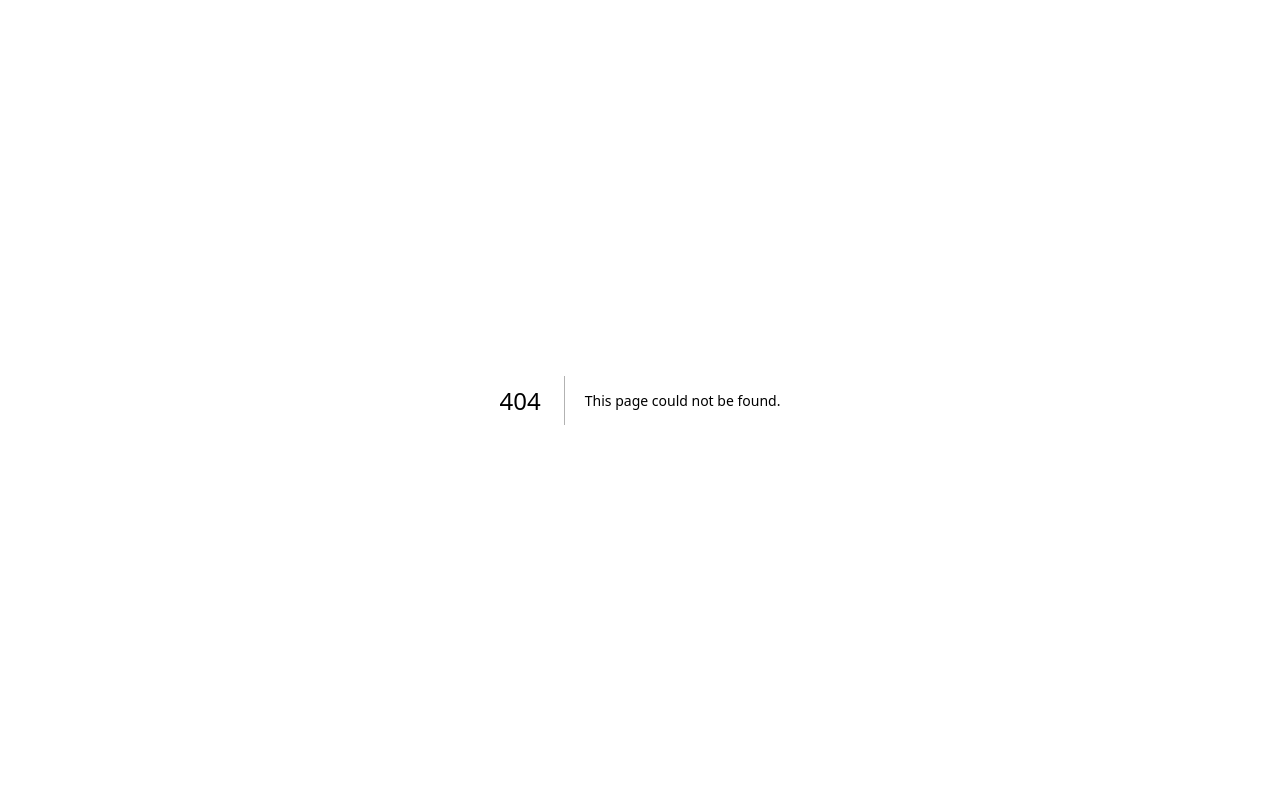
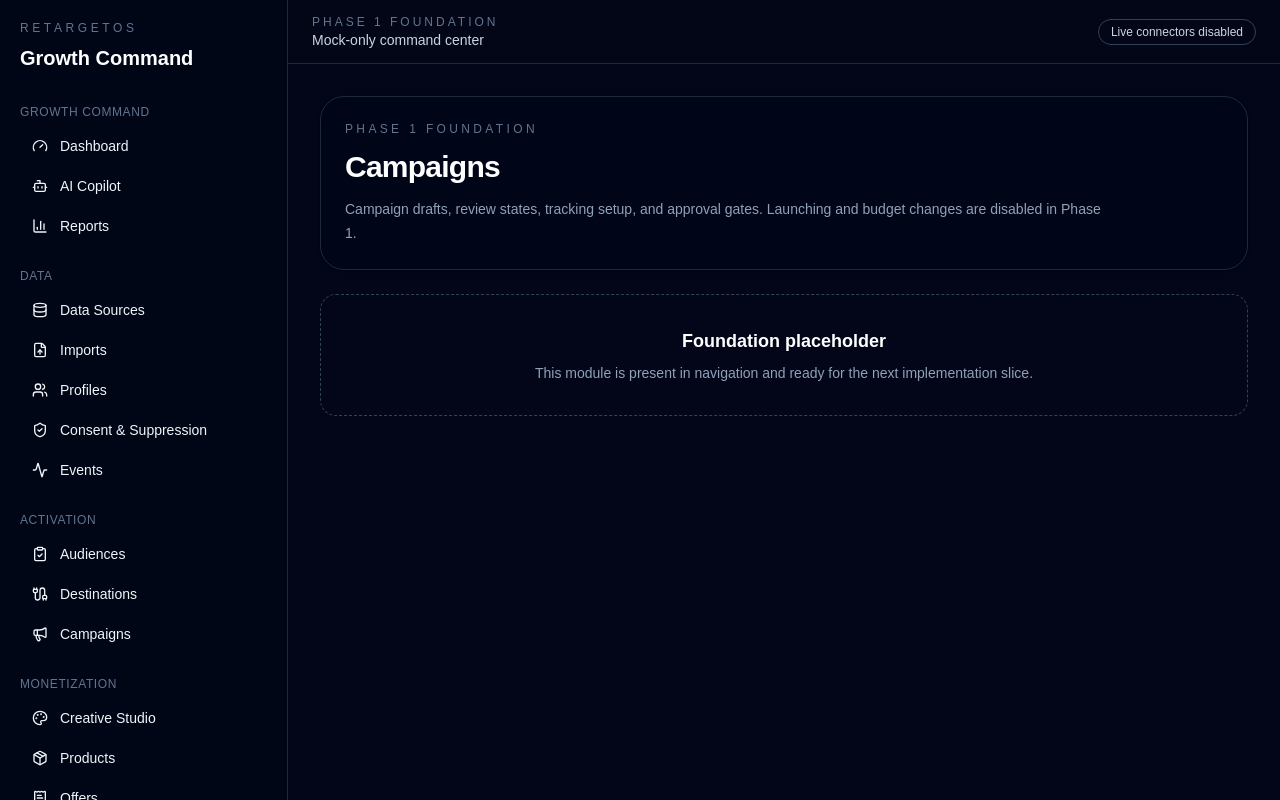
Before and after one commit to besfeng23/RetargetOS, a Next.js app: page /campaigns in a window 1280 px wide. Before the commit this address had no page. Shown: the top 800 px of the page. Built offline with nearby package versions, Linux system fonts and the light colour scheme.

Commit message:
Add campaigns route

```diff
--- /dev/null
+++ b/src/app/campaigns/page.tsx
@@ -0,0 +1,10 @@
+import { AppShell } from "@/components/app-shell";
+import { ModulePage } from "@/components/module-page";
+
+export default function CampaignsPage() {
+  return (
+    <AppShell>
+      <ModulePage title="Campaigns" description="Campaign drafts, review states, tracking setup, and approval gates. Launching and budget changes are disabled in Phase 1." />
+    </AppShell>
+  );
+}
```
